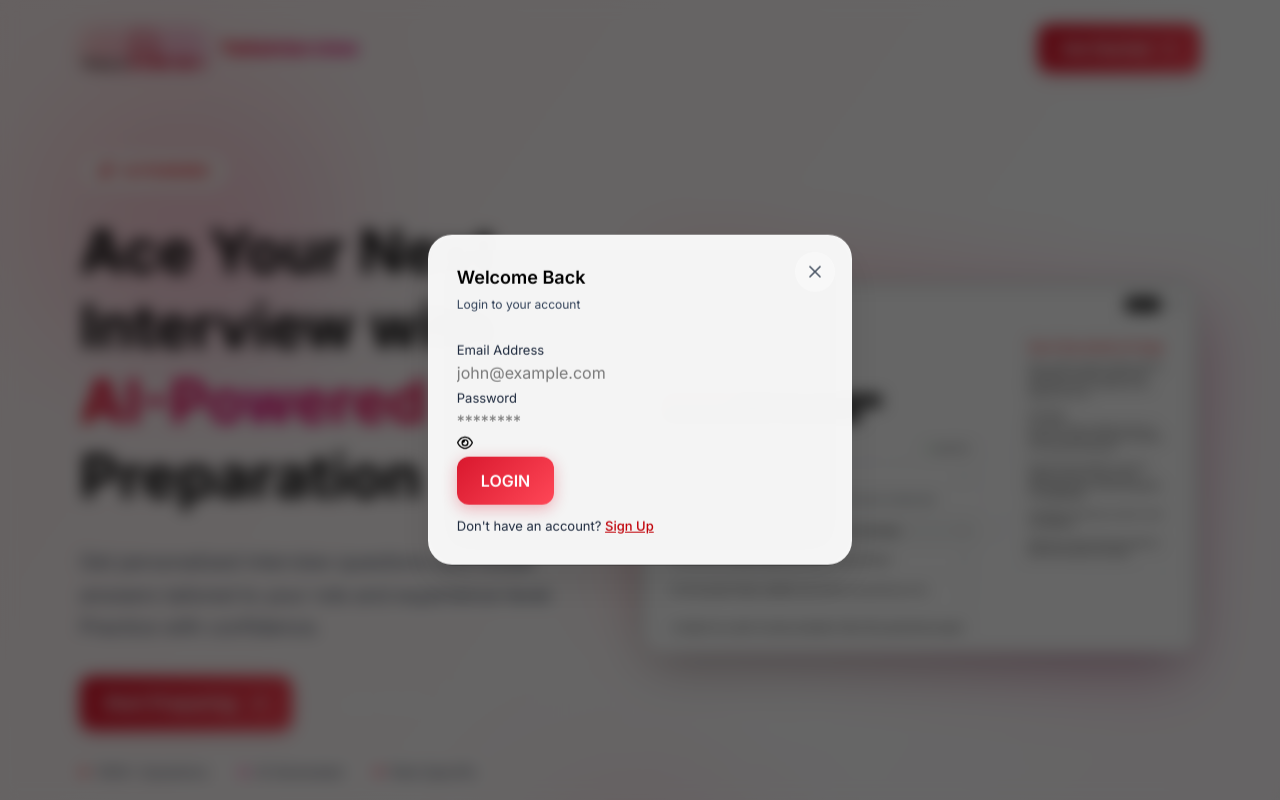
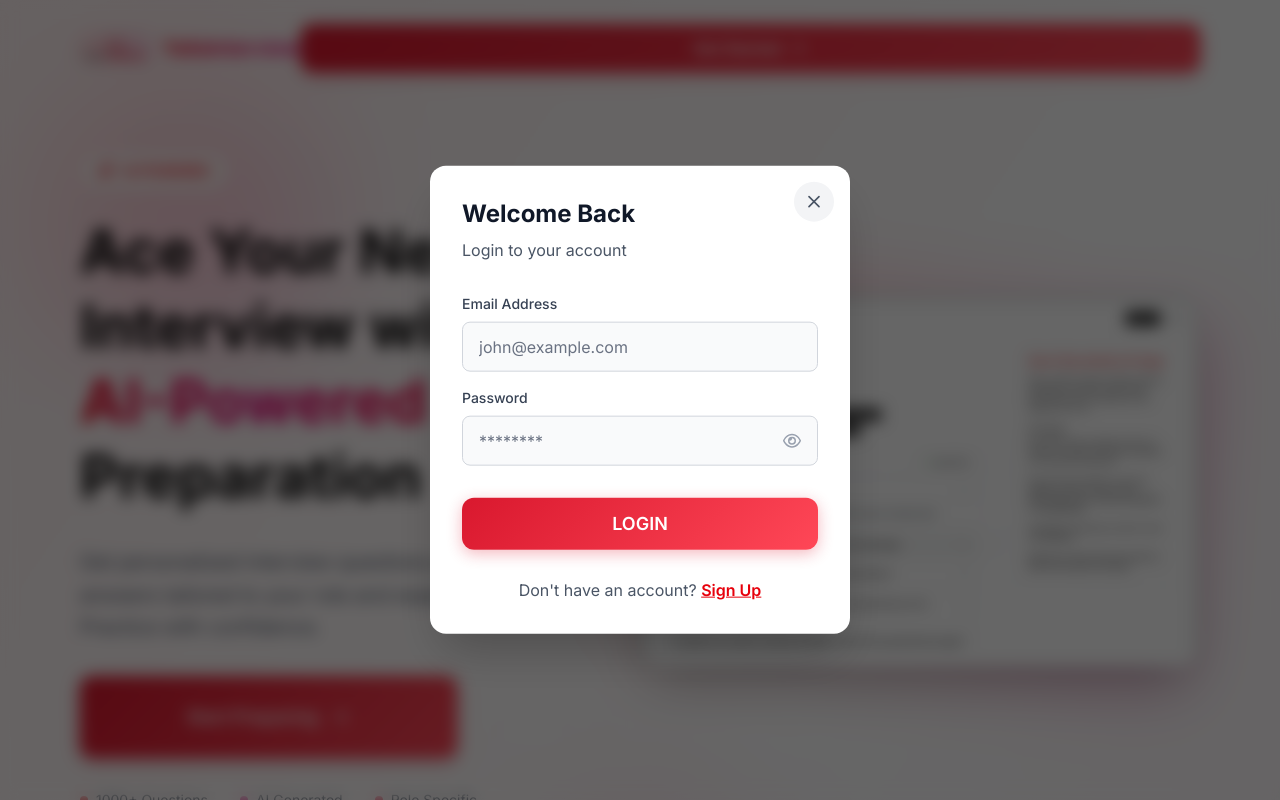
Before and after one commit to belkhelfamehdi/yalla_interview_Frontend, a React (Vite) app: page / in a window 1280 px wide. Both pictures are taken after a click on the button "Get Started". Shown: the top 800 px of the page. Built offline with nearby package versions, Linux system fonts and the light colour scheme; no server answers.

Commit message:
refactor: improve UI components and styles for better user experience

```diff
--- a/src/components/Cards/ProfileInfoCard.tsx
+++ b/src/components/Cards/ProfileInfoCard.tsx
@@ -33,7 +33,7 @@ const ProfileInfoCard: React.FC = () => {
 
   return (
     <div className="flex items-center space-x-4">
-      <div className="flex items-center space-x-3 glass-effect rounded-full px-4 py-2">
+      <div className="flex items-center space-x-3 bg-gray-100 rounded-full px-4 py-2 shadow-sm">
         <div className="relative">
           {user.profileImageUrl ? (
             <img
@@ -49,11 +49,11 @@ const ProfileInfoCard: React.FC = () => {
           <div className="absolute -bottom-1 -right-1 w-4 h-4 bg-green-400 rounded-full border-2 border-white"></div>
         </div>
 
-        <div className="text-white">
+        <div className="text-gray-800 drop-shadow-sm">
           <div className="font-semibold text-sm">
             {user.name || "User"}
           </div>
-          <div className="text-xs text-white/60">
+          <div className="text-xs text-gray-600">
             Online
           </div>
         </div>
@@ -61,7 +61,7 @@ const ProfileInfoCard: React.FC = () => {
 
       <button
         onClick={handleLogout}
-        className="btn-secondary flex items-center space-x-2 px-3 py-2 text-sm group"
+        className="bg-red-500 hover:bg-red-600 text-white flex items-center space-x-2 px-4 py-2 text-sm rounded-lg transition-all duration-200 group shadow-lg"
       >
         <LuLogOut className="text-lg group-hover:rotate-12 transition-transform" />
         <span>Logout</span>
--- a/src/components/Inputs/Input.tsx
+++ b/src/components/Inputs/Input.tsx
@@ -17,24 +17,24 @@ const Input: React.FC<InputProps> = ({ value, onChange, label, type, placeholder
   };
 
   return (
-    <div>
-      <label className="text-[13px] text-slate-800">{label}</label>
+    <div className="mb-4">
+      <label className="block text-sm font-medium text-gray-700 mb-2">{label}</label>
 
-      <div className="input-box">
+      <div className="relative flex items-center bg-gray-50 border border-gray-300 rounded-lg px-4 py-3 focus-within:border-red-500 focus-within:ring-2 focus-within:ring-red-200 transition-all duration-200">
         <input
           type={type === 'password' && showPassword ? 'text' : type}
           placeholder={placeholder}
-          className="w-full bg-transparent outline-none"
+          className="flex-1 bg-transparent outline-none text-gray-900 placeholder-gray-500"
           value={value}
           onChange={onChange}
         />
 
         {type === 'password' && (
-          <button type="button" onClick={toggleShowPassword}>
+          <button type="button" onClick={toggleShowPassword} className="ml-2 text-gray-400 hover:text-gray-600 transition-colors">
             {showPassword ? (
-              <FaRegEyeSlash className="text-slate-400 cursor-pointer" />
+              <FaRegEyeSlash className="text-lg" />
             ) : (
-              <FaRegEye className="text-primary cursor-pointer" />
+              <FaRegEye className="text-lg" />
             )}
           </button>
         )}
--- a/src/components/Modal.tsx
+++ b/src/components/Modal.tsx
@@ -14,10 +14,10 @@ const Modal: React.FC<ModalProps> = ({ children, isOpen, onClose, title, hideHea
 
   return (
     <div className="fixed inset-0 z-50 flex items-center justify-center w-full h-full bg-black/60 backdrop-blur-sm p-4">
-      <div className="relative flex flex-col glass-card rounded-3xl overflow-hidden max-w-full max-h-[90vh] animate-float">
+      <div className="relative flex flex-col bg-white rounded-2xl shadow-2xl overflow-hidden max-w-full max-h-[90vh] animate-float">
         {/* Modal Header */}
         {!hideHeader && (
-          <div className="flex items-center justify-between p-6 border-b border-white/20">
+          <div className="flex items-center justify-between p-6 border-b border-gray-200">
             <h3 className="text-xl font-bold text-gray-800">{title}</h3>
           </div>
         )}
@@ -25,7 +25,7 @@ const Modal: React.FC<ModalProps> = ({ children, isOpen, onClose, title, hideHea
         {/* Close Button */}
         <button
           type="button"
-          className="absolute top-4 right-4 z-10 w-10 h-10 flex items-center justify-center rounded-full glass-effect text-gray-600 hover:text-gray-800 hover:bg-white/20 transition-all duration-200"
+          className="absolute top-4 right-4 z-10 w-10 h-10 flex items-center justify-center rounded-full bg-gray-100 hover:bg-gray-200 text-gray-600 hover:text-gray-800 transition-all duration-200"
           onClick={onClose}
         >
           <LuX className="text-xl" />
--- a/src/components/layouts/Navbar.tsx
+++ b/src/components/layouts/Navbar.tsx
@@ -4,19 +4,19 @@ import Image from "../../assets/yalla_interview.png";
 
 const Navbar = () => {
   return (
-    <nav className="glass-effect sticky top-0 z-50 border-b border-white/20">
-      <div className="container mx-auto px-6 py-4">
+    <nav className="sticky top-0 z-50 border-b border-gray-200 bg-white/90 backdrop-blur-md shadow-sm">
+      <div className="container px-6 py-4 mx-auto">
         <div className="flex items-center justify-between">
           <Link to="/dashboard" className="flex items-center space-x-3 group">
             <div className="relative">
-              <div className="absolute inset-0 bg-gradient-to-r from-red-500 to-pink-600 rounded-xl blur opacity-20 group-hover:opacity-40 transition-opacity"></div>
+              <div className="absolute inset-0 transition-opacity bg-gradient-to-r from-red-500 to-pink-600 rounded-xl blur opacity-20 group-hover:opacity-40"></div>
               <img
-                className="relative h-12 w-auto rounded-xl transition-transform group-hover:scale-105"
+                className="relative w-auto h-12 transition-transform rounded-xl group-hover:scale-105"
                 src={Image}
                 alt="Yalla Interview"
               />
             </div>
-            <span className="font-bold text-xl bg-gradient-to-r from-white to-red-100 bg-clip-text text-transparent">
+            <span className="font-bold text-xl text-gray-800 drop-shadow-lg">
               YallaInterview
             </span>
           </Link>
--- a/src/index.css
+++ b/src/index.css
@@ -97,9 +97,9 @@
 }
 
 .glass-effect {
-  background: rgba(255, 255, 255, 0.1);
+  background: rgba(255, 255, 255, 0.15);
   backdrop-filter: blur(20px);
-  border: 1px solid rgba(255, 255, 255, 0.2);
+  border: 1px solid rgba(255, 255, 255, 0.25);
 }
 
 .glass-card {
@@ -133,11 +133,21 @@
   border: none;
   cursor: pointer;
   box-shadow: 0 4px 15px rgba(217, 24, 46, 0.3);
+  width: 100%;
+  display: flex;
+  align-items: center;
+  justify-content: center;
 }
 
-.btn-primary:hover {
+.btn-primary:hover:not(:disabled) {
   transform: translateY(-2px);
   box-shadow: 0 8px 25px rgba(217, 24, 46, 0.4);
+}
+
+.btn-primary:disabled {
+  opacity: 0.7;
+  cursor: not-allowed;
+  transform: none;
 }
 
 .btn-secondary {
--- a/src/pages/Auth/Login.tsx
+++ b/src/pages/Auth/Login.tsx
@@ -72,13 +72,15 @@ const Login: React.FC<LoginProps> = ({ setCurrentPage }) => {
   };
 
   return (
-    <div className="w-[90vw] md:w-[33vw] p-7 flex flex-col justify-center">
-      <h3 className="text-lg font-semibold text-black">Welcome Back</h3>
-      <p className="text-xs text-slate-700 mt-[5px] mb-6">
+    <div className="w-[90vw] md:w-[420px] p-8 flex flex-col justify-center">
+      <div className="mb-8">
+        <h3 className="text-2xl font-bold text-gray-900 mb-2">Welcome Back</h3>
+        <p className="text-gray-600">
           Login to your account
         </p>
+      </div>
 
-      <form onSubmit={handleLogin}>
+      <form onSubmit={handleLogin} className="space-y-1">
         <Input
           value={email}
           onChange={(e: ChangeEvent<HTMLInputElement>) =>
@@ -98,25 +100,36 @@ const Login: React.FC<LoginProps> = ({ setCurrentPage }) => {
           placeholder="********"
         />
 
-        {error && <p className="text-red-500 text-xs pb-2.5">{error}</p>}
+        {error && (
+          <div className="bg-red-50 border border-red-200 rounded-lg p-3 mb-4">
+            <p className="text-red-700 text-sm">{error}</p>
+          </div>
+        )}
 
-        { isLoading ? <button type="submit" className="btn-primary">
+        <div className="pt-4">
+          {isLoading ? (
+            <button type="submit" className="w-full btn-primary flex items-center justify-center py-3" disabled>
               <SpinnerLoader />
-        </button> :
-        <button type="submit" className="btn-primary">
+            </button>
+          ) : (
+            <button type="submit" className="w-full btn-primary py-3 text-lg font-semibold">
               LOGIN
-        </button> }
+            </button>
+          )}
+        </div>
 
-
-        <p className="text-[13px] text-slate-800 mt-3">
+        <div className="text-center pt-6">
+          <p className="text-gray-600">
             Don't have an account?{" "}
             <button
-            className="font-medium text-red-700 underline cursor-pointer"
+              type="button"
+              className="font-semibold text-red-600 hover:text-red-700 underline transition-colors"
               onClick={() => setCurrentPage("signup")}
             >
               Sign Up
             </button>
           </p>
+        </div>
       </form>
     </div>
   );
```
Lines whose indentation alone changed are shown as unchanged.
